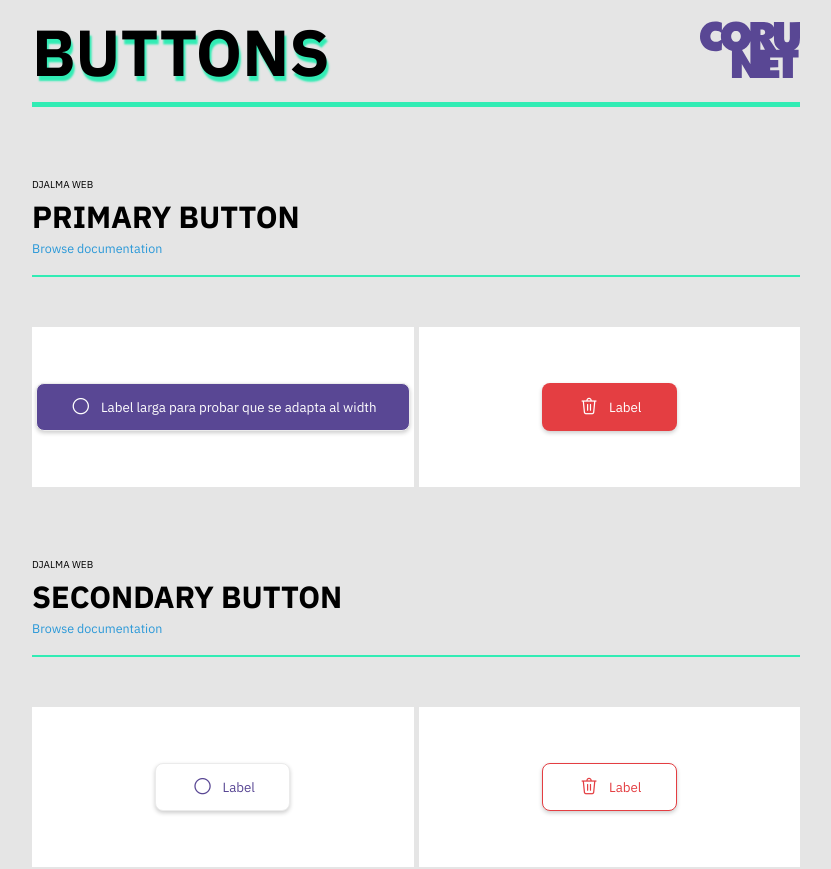
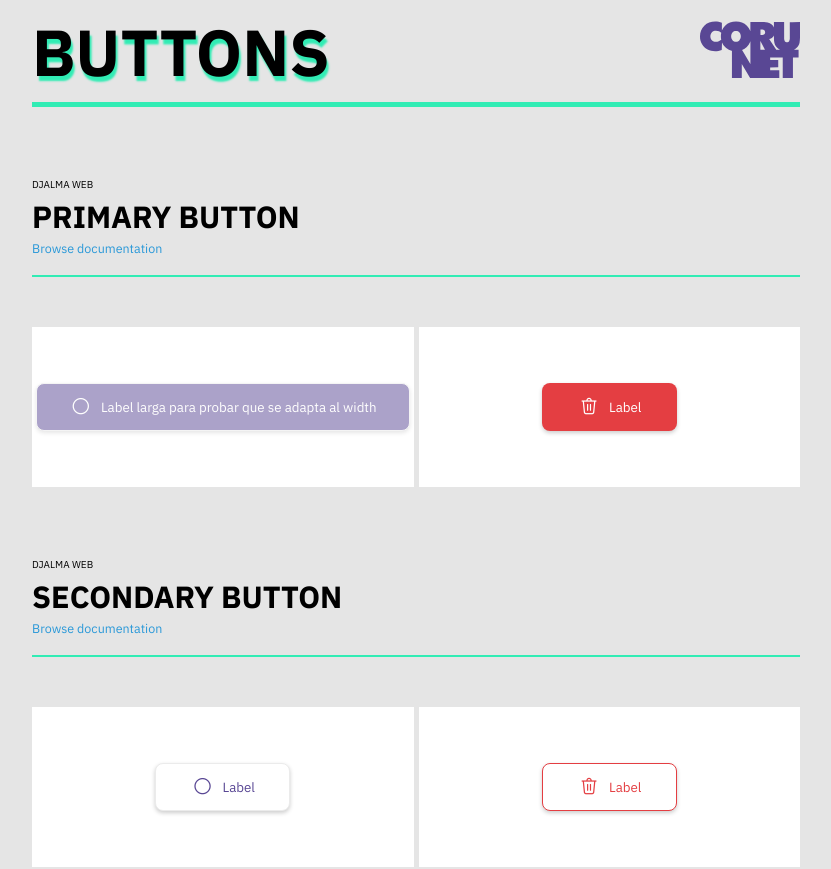
Before and after one commit to Guillx/n_djalma, a React (Create React App) app: page / in a window 1280 px wide. Shown: the top 869 px of the page, without its empty margins (224-1055 px from the left). Built offline with nearby package versions, Linux system fonts and the light colour scheme.

Commit message:
Deshabilitado hover en botones disabled y añadido disabled tipo boolean en buttons.js

```diff
--- a/src/App.css
+++ b/src/App.css
@@ -30,4 +30,5 @@ body {
 
 .btn-disabled {
   opacity: 0.5;
+  pointer-events: none;
 }
--- a/src/components/buttons/Buttons.js
+++ b/src/components/buttons/Buttons.js
@@ -30,7 +30,7 @@ function Buttons() {
               label="Label larga para probar que se adapta al width"
               icon="icon-circle icon-s"
               onClick={clickPrimary}
-              // disabled="true"
+              disabled="true"
             ></ButtonPrimary>
           </div>
 
@@ -40,7 +40,7 @@ function Buttons() {
               label="Label"
               icon="icon-delete icon-s"
               onClick={clickPrimaryDestructive}
-              // disabled="true"
+              disabled="false"
             ></ButtonPrimary>
           </div>
         </div>
--- a/src/components/buttons/button-primary/ButtonPrimary.jsx
+++ b/src/components/buttons/button-primary/ButtonPrimary.jsx
@@ -1,6 +1,6 @@
 import PropTypes from "prop-types";
 
-const proptypes = {
+let proptypes = {
   className: PropTypes.string.isRequired,
   disabled: PropTypes.bool,
   icon: PropTypes.string.isRequired,
@@ -17,7 +17,9 @@ export const ButtonPrimary = ({
 }) => {
   return (
     <button
-      className={`btn-primary ${className} ${disabled ? "btn-disabled" : ""}`}
+      className={`btn-primary ${className} ${
+        disabled === "true" ? "btn-disabled" : ""
+      }`}
       onClick={onClick}
       disabled={disabled}
     >
--- /dev/null
+++ b/src/styles/base/_button_label.scss
@@ -0,0 +1,15 @@
+// BUTTON LABEL
+@mixin btn-label {
+  max-height: 48px;
+  white-space: nowrap;
+  text-overflow: ellipsis;
+  overflow: hidden;
+  background: transparent;
+  display: flex;
+  align-items: center;
+  text-align: center;
+  margin-left: 8px;
+}
+.btn-lb {
+  @include btn-label();
+}
--- a/src/styles/base/_wrappers.scss
+++ b/src/styles/base/_wrappers.scss
@@ -41,19 +41,3 @@
   height: 200px;
   padding: 0 250px;
 }
-
-// BUTTON LABEL
-@mixin btn-label {
-  max-height: 48px;
-  white-space: nowrap;
-  text-overflow: ellipsis;
-  overflow: hidden;
-  background: transparent;
-  display: flex;
-  align-items: center;
-  text-align: center;
-  margin-left: 8px;
-}
-.btn-lb {
-  @include btn-label();
-}
--- a/src/styles/main.scss
+++ b/src/styles/main.scss
@@ -5,6 +5,7 @@
 @import "./base/_variables.scss";
 @import "./base/wrappers.scss";
 @import "./base/buttons.scss";
+@import "./base/button_label.scss";
 @import "./base/cards.scss";
 @import "./base/textfields";
 
```
